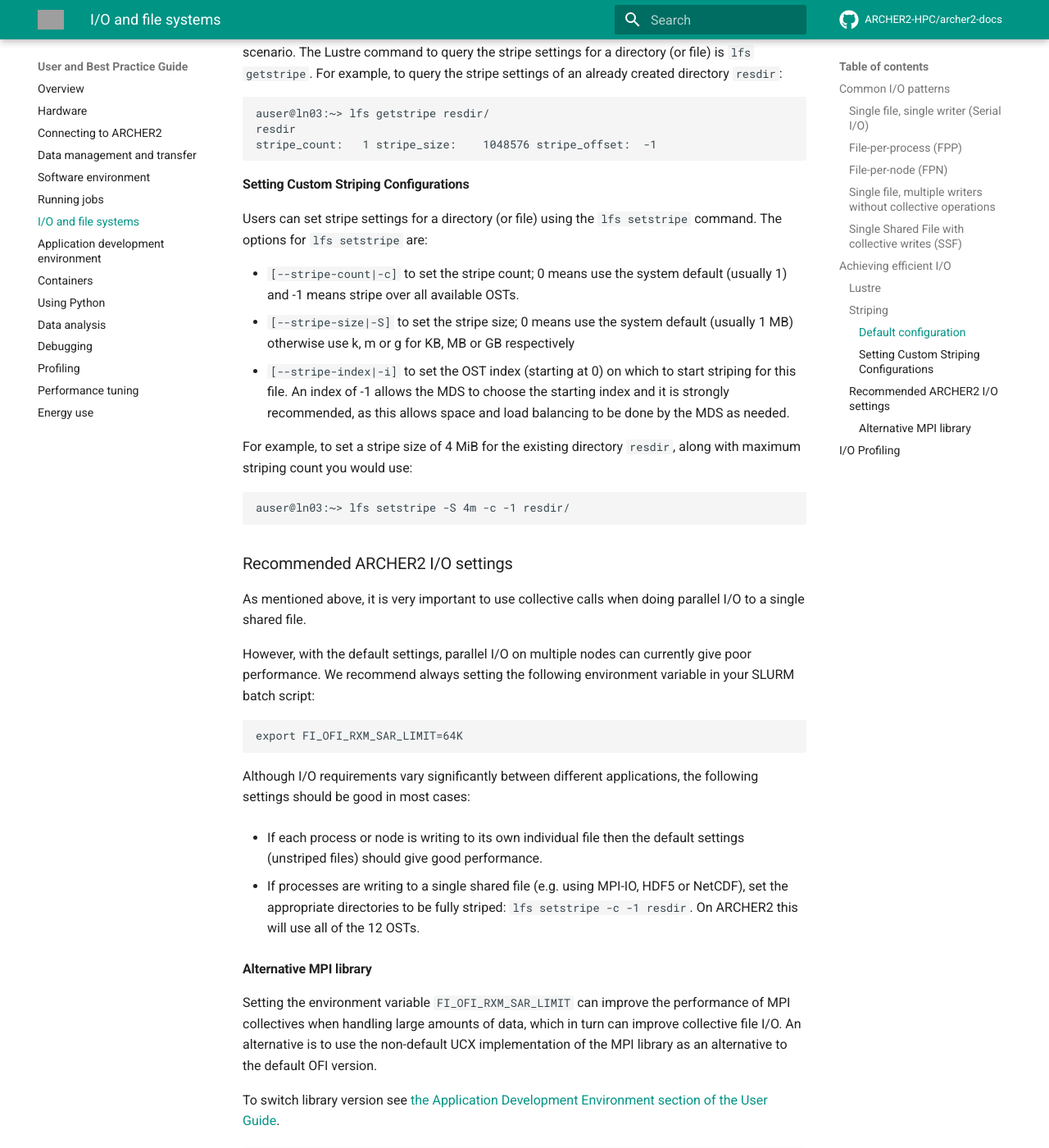
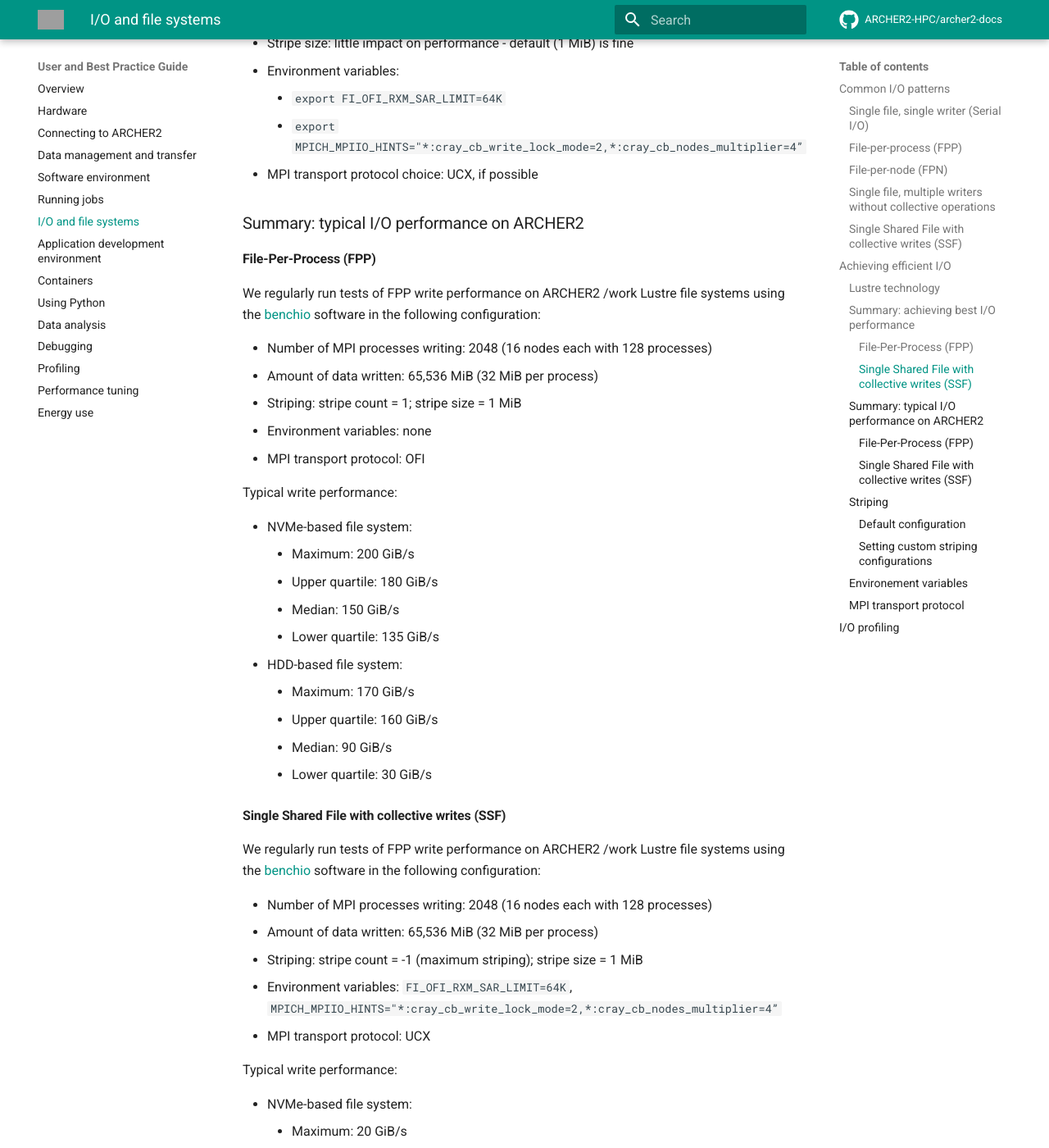
Before and after one commit to ARCHER2-HPC/archer2-docs, an MkDocs documentation site: the page built from docs/user-guide/io.md, in a window 1280 px wide and 1400 px high, scrolled down 2943 px. Shown: the whole window at 82% size. Built offline with MkDocs 1.6.1 and Material for MkDocs 9.7.7, drawn with Linux system fonts in a browser that asks for light colours; comment, search, counter and statistics services are not loaded; some of the changed text lies outside the part shown; grey boxes are pictures that could not be loaded.

Commit message:
Adds more detail

```diff
--- a/docs/user-guide/io.md
+++ b/docs/user-guide/io.md
@@ -96,7 +96,7 @@ This section provides information on getting the best performance out of
 the parallel `/work` file systems on ARCHER2 when writing data,
 particularly using parallel I/O patterns.
 
-### Lustre
+### Lustre technology
 
 The ARCHER2 `/work` file systems use Lustre as a parallel file system
 technology. It has many disk units (called Object Storage Targets or
@@ -105,6 +105,88 @@ that it appears to the user as a single file system.  The Lustre file
 system provides POSIX semantics (changes on one node are immediately
 visible on other nodes) and can support very high data rates for
 appropriate I/O patterns.
+
+In order to achieve good performance on the ARCHER2 Lustre file systems,
+you need to make sure your IO is configured correctly for the type
+of I/O you want to do. In the following sections we describe how to
+do this.
+
+### Summary: achieving best I/O performance
+
+The configuration you should use depends on the type of I/O you are
+performing. Here, we summarise the settings for two of the I/O patterns
+described above: File-Per-Process (FPP, including using ADIOS2) and
+Single Share File with collective writes (SSF).
+
+Following sections describe the settings in more detail.
+
+#### File-Per-Process (FPP)
+
+- Optimal file system: NVMe-based Lustre
+- Stripe count: single stripe (`-c 1`), this is the default on ARCHER2
+- Stripe size: little impact on performance - default (1 MiB) is fine
+- Environment variables: none required
+- MPI transport protocol choice: N/A
+
+#### Single Shared File with collective writes (SSF)
+
+- Optimal file system: no difference between NVMe and HDD-based file systems
+- Stripe count: Maximum striping (`-c -1`)
+- Stripe size: little impact on performance - default (1 MiB) is fine
+- Environment variables:
+    * `export FI_OFI_RXM_SAR_LIMIT=64K`
+    * `export MPICH_MPIIO_HINTS="*:cray_cb_write_lock_mode=2,*:cray_cb_nodes_multiplier=4”`
+- MPI transport protocol choice: UCX, if possible
+
+### Summary: typical I/O performance on ARCHER2
+
+#### File-Per-Process (FPP)
+
+We regularly run tests of FPP write performance on ARCHER2 /work Lustre file
+systems using the [benchio]() software in the following configuration:
+
+- Number of MPI processes writing: 2048 (16 nodes each with 128 processes)
+- Amount of data written: 65,536 MiB (32 MiB per process)
+- Striping: stripe count = 1; stripe size = 1 MiB
+- Environment variables: none
+- MPI transport protocol: OFI
+
+Typical write performance:
+
+- NVMe-based file system:
+    - Maximum: 200 GiB/s
+    - Upper quartile: 180 GiB/s
+    - Median: 150 GiB/s
+    - Lower quartile: 135 GiB/s
+- HDD-based file system:
+    - Maximum: 170 GiB/s
+    - Upper quartile: 160 GiB/s
+    - Median: 90 GiB/s
+    - Lower quartile: 30 GiB/s
+
+#### Single Shared File with collective writes (SSF)
+
+We regularly run tests of FPP write performance on ARCHER2 /work Lustre file
+systems using the [benchio]() software in the following configuration:
+
+- Number of MPI processes writing: 2048 (16 nodes each with 128 processes)
+- Amount of data written: 65,536 MiB (32 MiB per process)
+- Striping: stripe count = -1 (maximum striping); stripe size = 1 MiB
+- Environment variables: `FI_OFI_RXM_SAR_LIMIT=64K`, `MPICH_MPIIO_HINTS="*:cray_cb_write_lock_mode=2,*:cray_cb_nodes_multiplier=4”`
+- MPI transport protocol: UCX
+
+Typical write performance:
+
+- NVMe-based file system:
+    - Maximum: 20 GiB/s
+    - Upper quartile: 11 GiB/s
+    - Median: 10 GiB/s
+    - Lower quartile: 9 GiB/s
+- HDD-based file system:
+    - Maximum: 22 GiB/s
+    - Upper quartile: 12 GiB/s
+    - Median: 10 GiB/s
+    - Lower quartile: 8 GiB/s
 
 ### Striping
 
@@ -146,7 +228,7 @@ created directory `resdir`:
     resdir
     stripe_count:   1 stripe_size:    1048576 stripe_offset:  -1
 
-#### Setting Custom Striping Configurations
+#### Setting custom striping configurations
 
 Users can set stripe settings for a directory (or file) using the
 `lfs setstripe` command. The options for `lfs setstripe` are:
@@ -167,32 +249,26 @@ For example, to set a stripe size of 4 MiB for the existing directory
 
     auser@ln03:~> lfs setstripe -S 4m -c -1 resdir/
 
-### Recommended ARCHER2 I/O settings
+### Environement variables
 
+These environment variables typically only have an impact for the case
+when you using Single Shared Files with collective communications.
 As mentioned above, it is very important to use collective calls when
 doing parallel I/O to a single shared file.
 
 However, with the default settings, parallel I/O on multiple nodes can
 currently give poor performance. We recommend always setting the
-following environment variable in your SLURM batch script:
+following environment variables in your SLURM batch script when
+you are using the SSF I/O pattern:
 
-    export FI_OFI_RXM_SAR_LIMIT=64K
+  export FI_OFI_RXM_SAR_LIMIT=64K
+  export MPICH_MPIIO_HINTS="*:cray_cb_write_lock_mode=2,*:cray_cb_nodes_multiplier=4”
 
-Although I/O requirements vary significantly between different
-applications, the following settings should be good in most cases:
+<!-- TODO: add description of what these settings do -->
 
-  - If each process or node is writing to its own individual file then
-    the default settings (unstriped files) should give good
-    performance.
+### MPI transport protocol
 
-  - If processes are writing to a single shared file (e.g. using
-    MPI-IO, HDF5 or NetCDF), set the appropriate directories to be
-    fully striped: `lfs setstripe -c -1 resdir`. On ARCHER2 this will
-    use all of the 12 OSTs.
-
-#### Alternative MPI library
-
-Setting the environment variable `FI_OFI_RXM_SAR_LIMIT` can improve
+Setting the environment variables described above can improve
 the performance of MPI collectives when handling large amounts of
 data, which in turn can improve collective file I/O. An alternative is
 to use the non-default UCX implementation of the MPI library as an
@@ -206,7 +282,7 @@ To switch library version see [the Application Development Environment section o
     before and after the switch. It is possible that other functions
     may run slower even if the I/O performance improves.
 
-## I/O Profiling
+## I/O profiling
 
 If you are concerned about your I/O performance, you should quantify
 your transfer rates in terms of GB/s of data read or written to
```
